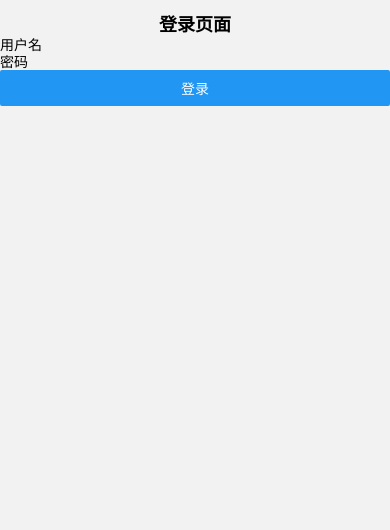
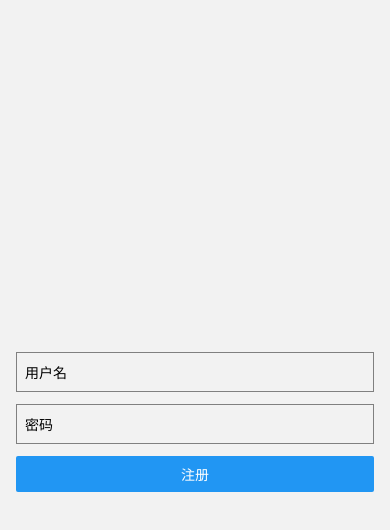
Before and after one commit to SHOU-GeekClub/WaterMonitor-App, a React Native app: screen /RegisterScreen in a window 390 px wide. Before the commit this address had no page. Shown: the top 530 px of the page. Built offline with nearby package versions, Linux system fonts and the light colour scheme.

Commit message:
新增注册页面

```diff
--- a/src/nav.tsx
+++ b/src/nav.tsx
@@ -6,6 +6,7 @@ import { NavigationContainer } from '@react-navigation/native';
 import { createNativeStackNavigator } from '@react-navigation/native-stack';
 import LoginScreen from "./screens/login/loginScreen";
 import MainScreen from './screens/main/mainScreen';
+import RegisterScreen from './screens/register/registerScreen';
 
 const Stack = createNativeStackNavigator();
 function Nav() {
@@ -14,6 +15,7 @@ function Nav() {
       <Stack.Navigator initialRouteName='LoginScreen'>
         <Stack.Screen name="LoginScreen" component={LoginScreen} options={{ headerShown: false }}/>
         <Stack.Screen name="MainScreen" component={MainScreen} options={{ headerShown: false }}/>
+        <Stack.Screen name="RegisterScreen" component={RegisterScreen} options={{ headerShown: false }}/>
       </Stack.Navigator>
     </NavigationContainer>
   );
--- a/src/screens/login/loginScreen.tsx
+++ b/src/screens/login/loginScreen.tsx
@@ -1,8 +1,10 @@
 import React, { Component } from 'react';
-import { View, Text, TextInput, Button } from 'react-native';
+import { View, Text, TextInput, Button ,StyleSheet, TextStyle} from 'react-native';
 
-class LoginScreen extends Component {
-  constructor(props) {
+
+
+class LoginScreen extends Component<any, any>{
+  constructor(props : any)  {
     super(props);
     this.state = {
       username: '',
@@ -10,11 +12,11 @@ class LoginScreen extends Component {
     };
   }
 
-  handleUsernameChange = (username) => {
+  handleUsernameChange = (username :any ) => {
     this.setState({ username });
   };
 
-  handlePasswordChange = (password) => {
+  handlePasswordChange = (password :any ) => {
     this.setState({ password });
   };
 
@@ -25,35 +27,67 @@ class LoginScreen extends Component {
     this.props.navigation.navigate('MainScreen');
   };
 
+  handleRegister = () => {
+    // 处理登录逻辑，例如验证用户名和密码等
+
+    // 登录成功后跳转到 mainScreen
+    this.props.navigation.navigate('RegisterScreen');
+  };
+
   render() {
     const { username, password } = this.state;
 
     return (
       <View>
-        <Text style={styles.text}>登录页面</Text>
+        <Text style={styles_top.text}>登录页面</Text>
         <TextInput
+          style={styles_content.input}
           placeholder="用户名"
           value={username}
           onChangeText={this.handleUsernameChange}
         />
         <TextInput
+          style={styles_content.input}
           placeholder="密码"
           secureTextEntry={true}
           value={password}
           onChangeText={this.handlePasswordChange}
         />
-        <Button title="登录" onPress={this.handleLogin} />
+        <Button
+          title="登录"
+          onPress={this.handleLogin} />
+
+        <Button
+
+          title="注册"
+          onPress={this.handleRegister} />
       </View>
     );
   }
 }
-const styles = {
+const styles_top = StyleSheet.create({
   text: {
-    fontSize: 18,
+    fontSize: 20,
     fontWeight: 'bold',
     color: '#000',
     textAlign: 'center',
     marginTop: 10,
   },
-};
+});
+
+const styles_content = StyleSheet.create({
+  container: {
+    flex: 1,
+    justifyContent: 'center',
+    paddingHorizontal: 16,
+  },
+  input: {
+    height: 40,
+    borderColor: 'gray',
+    borderWidth: 1,
+    marginTop: 10,
+    paddingHorizontal: 8,
+  },
+});
+
 export default LoginScreen;
--- /dev/null
+++ b/src/screens/register/registerScreen.tsx
@@ -0,0 +1,50 @@
+import React, { useState } from 'react';
+import { View, TextInput, Button, StyleSheet, Alert } from 'react-native';
+
+const RegisterScreen = () => {
+  const [username, setUsername] = useState('');
+  const [password, setPassword] = useState('');
+
+  const handleRegister = () => {
+    // 处理注册逻辑，例如验证用户名和密码等
+
+    // 弹出注册成功的提示框
+    Alert.alert('注册成功', '恭喜你，注册成功！');
+  };
+
+  return (
+    <View style={styles.container}>
+      <TextInput
+        style={styles.input}
+        placeholder="用户名"
+        value={username}
+        onChangeText={text => setUsername(text)}
+      />
+      <TextInput
+        style={styles.input}
+        placeholder="密码"
+        secureTextEntry={true}
+        value={password}
+        onChangeText={text => setPassword(text)}
+      />
+      <Button title="注册" onPress={handleRegister} />
+    </View>
+  );
+};
+
+const styles = StyleSheet.create({
+  container: {
+    flex: 1,
+    justifyContent: 'center',
+    paddingHorizontal: 16,
+  },
+  input: {
+    height: 40,
+    borderColor: 'gray',
+    borderWidth: 1,
+    marginBottom: 12,
+    paddingHorizontal: 8,
+  },
+});
+
+export default RegisterScreen;
```
